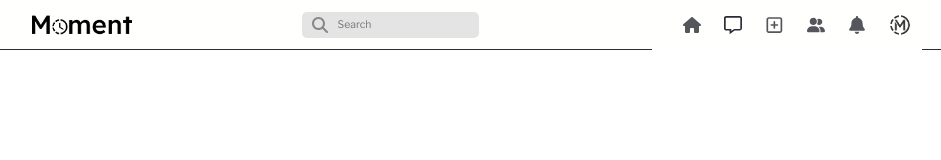
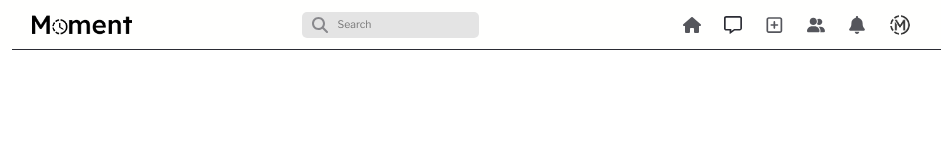
Before and after one commit to NRK-group/Moment, a React (Vite) app in the folder frontend/: page /messages in a window 1280 px wide. Shown: the top 160 px of the page, without its empty margins (141-1082 px from the left). Built offline with nearby package versions, Linux system fonts and the light colour scheme.

Commit message:
move the border from header container to header

```diff
--- a/frontend/src/layouts/Header/Header.css
+++ b/frontend/src/layouts/Header/Header.css
@@ -1,5 +1,4 @@
 .headerContainer {
-    border-bottom: var(--border-color) 1px solid;
     height: var(--mobile-nav-height);
     display: flex;
     align-items: center;
@@ -10,6 +9,7 @@
     background-color: var(--background-color);
 }
 .header {
+    border-bottom: var(--border-color) 1px solid;
     max-width: 601px;
     height: var(--mobile-nav-height);
     display: flex;
```
